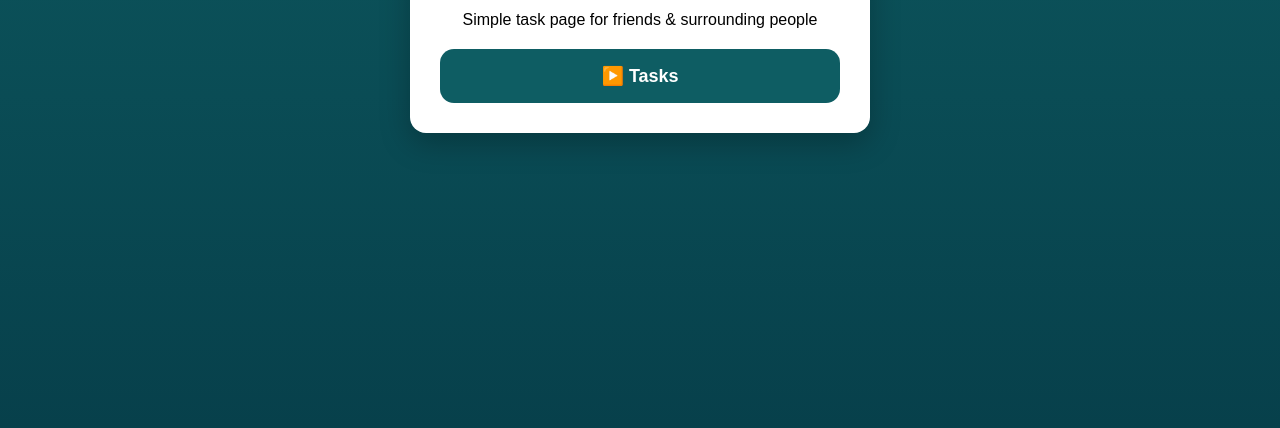
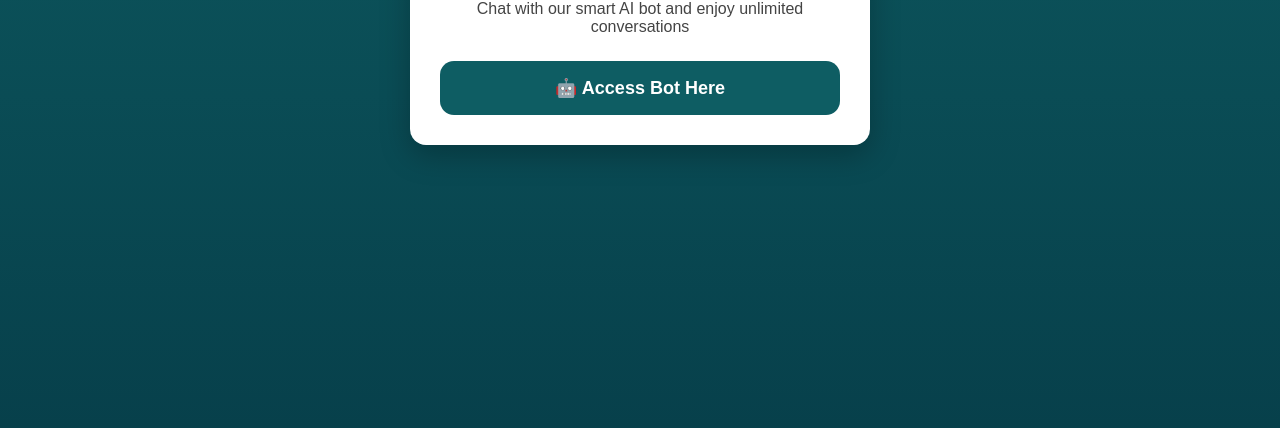
Before and after one commit to kssmrockad0507-gif/kssmrockbot-miniapp, a plain HTML site: page index.html in a window 1280 px wide. Shown: the part 372-800 px from the top of the page. Drawn offline with Linux system fonts and the light colour scheme.

Commit message:
Update index.html

```diff
--- a/index.html
+++ b/index.html
@@ -3,10 +3,12 @@
 <head>
   <meta charset="UTF-8">
   <meta name="viewport" content="width=device-width, initial-scale=1">
-  <title>KSSM Rock Rewards</title>
+  <title>KSSM Rock</title>
 
-  <!-- MONETAG / TELEGRAM MINI APP AD -->
-  <script src='//libtl.com/sdk.js' data-zone='10324603' data-sdk='show_10324603'></script>
+  <!-- MONETAG / TELEGRAM MINI APP AD SDK -->
+  <script src='//libtl.com/sdk.js'
+          data-zone='10324603'
+          data-sdk='show_10324603'></script>
 
   <style>
     body{
@@ -33,8 +35,11 @@
       margin-top:0;
       color:#0e5d63;
     }
-    .task-btn{
-      margin-top:20px;
+    p{
+      color:#444;
+    }
+    .bot-btn{
+      margin-top:25px;
       display:block;
       text-decoration:none;
       background:#0e5d63;
@@ -47,12 +52,14 @@
   </style>
 </head>
 <body>
+
   <div class="box">
     <h1>KSSM Rock</h1>
-    <p>Simple task page for friends & surrounding people</p>
+    <p>Chat with our smart AI bot and enjoy unlimited conversations</p>
 
-    <!-- ONLY ONE OPTION -->
-    <a class="task-btn" href="task.html">▶️ Tasks</a>
+    <!-- ACCESS BOT BUTTON -->
+    <a class="bot-btn" href="task.html">🤖 Access Bot Here</a>
   </div>
+
 </body>
 </html>
```
